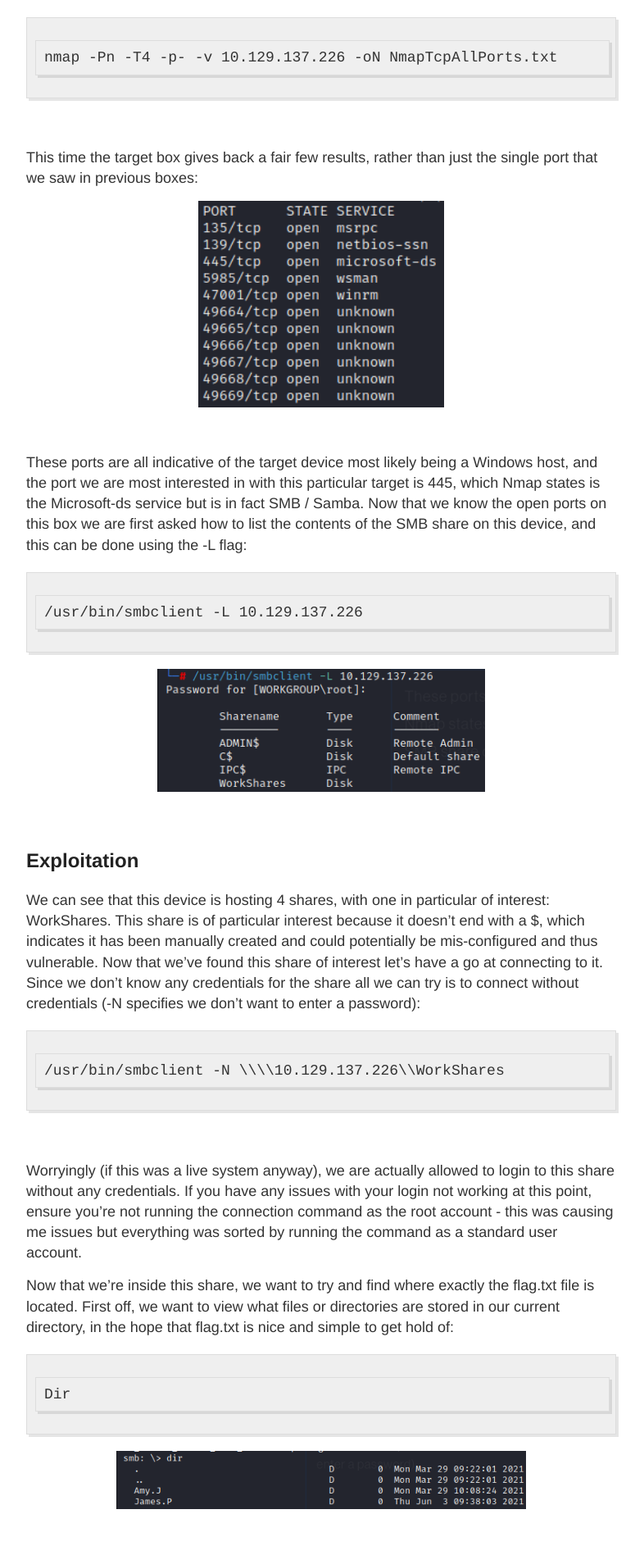
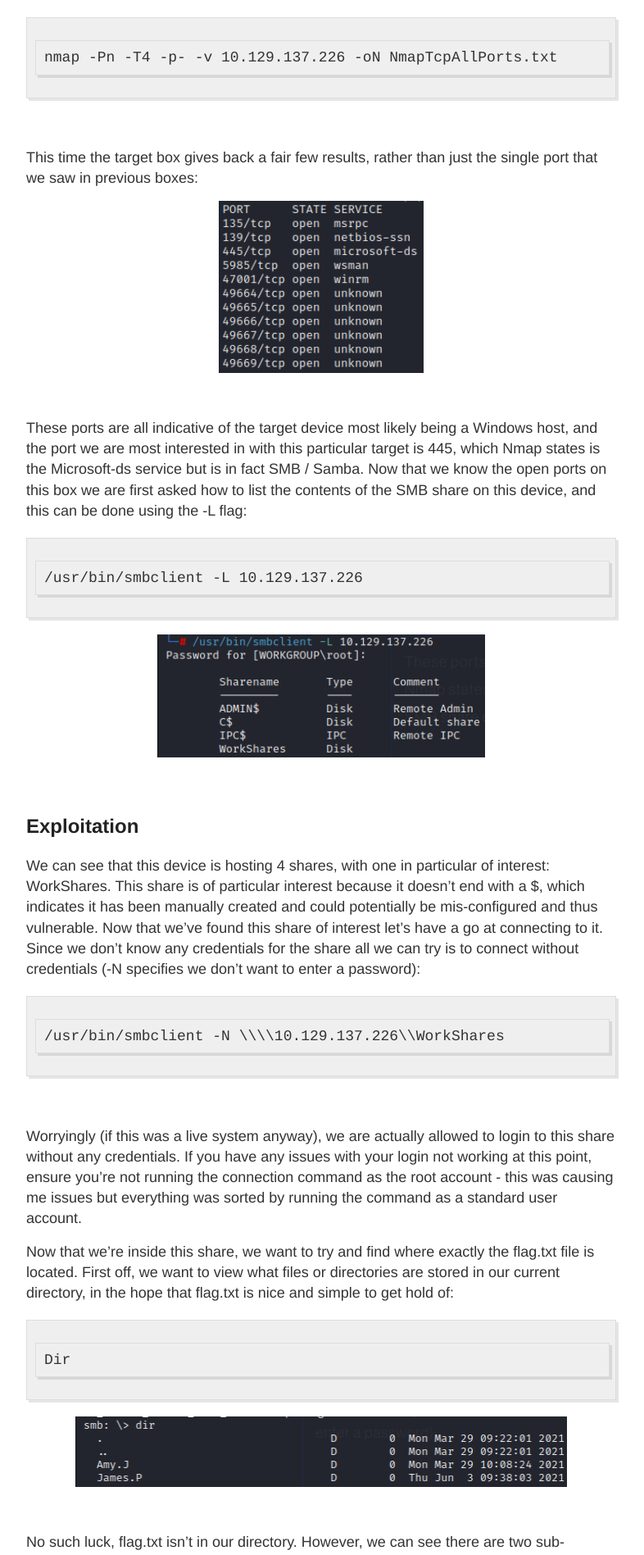
Before and after one commit to LeeDorning/LeeDorning.github.io, a Jekyll site: the page built from _posts/2022-07-21-Hack_The_Box_-_Dancing.md, in a window 1280 px wide. Shown: the part 690-2587 px from the top of the page at 82% size, without its empty margins (248-1034 px from the left). Built offline with Jekyll 4.4.1, drawn with Linux system fonts in a browser that asks for light colours.

Commit message:
Update 2022-07-21-Hack_The_Box_-_Dancing.md
image formatting

```diff
--- a/_posts/2022-07-21-Hack_The_Box_-_Dancing.md
+++ b/_posts/2022-07-21-Hack_The_Box_-_Dancing.md
@@ -31,7 +31,7 @@ nmap -Pn -T4 -p- -v 10.129.137.226 -oN NmapTcpAllPorts.txt
 
 This time the target box gives back a fair few results, rather than just the single port that we saw in previous boxes:
 
-![Nmap Results](https://github.com/LeeDorning/LeeDorning.github.io/blob/main/images/Hack%20The%20Box%20-%20Dancing/DancingOpenPorts.png?raw=true){:style="display:block; margin-left:auto; margin-right:auto"}{: width="300"}
+![Nmap Results](https://github.com/LeeDorning/LeeDorning.github.io/blob/main/images/Hack%20The%20Box%20-%20Dancing/DancingOpenPorts.png?raw=true){:style="display:block; margin-left:auto; margin-right:auto"}{: width="250"}
 
 &nbsp;
 
@@ -64,7 +64,7 @@ Now that we’re inside this share, we want to try and find where exactly the fl
 Dir
 ~~~
 
-![Dir Results](https://github.com/LeeDorning/LeeDorning.github.io/blob/main/images/Hack%20The%20Box%20-%20Dancing/DancingDir.png?raw=true){:style="display:block; margin-left:auto; margin-right:auto"}{: width="500"}
+![Dir Results](https://github.com/LeeDorning/LeeDorning.github.io/blob/main/images/Hack%20The%20Box%20-%20Dancing/DancingDir.png?raw=true){:style="display:block; margin-left:auto; margin-right:auto"}{: width="600"}
 
 &nbsp;
 
@@ -77,7 +77,7 @@ cd ../James.P
 ls
 ~~~
 
-![Dir Results](https://github.com/LeeDorning/LeeDorning.github.io/blob/main/images/Hack%20The%20Box%20-%20Dancing/DancingLs.png?raw=true){:style="display:block; margin-left:auto; margin-right:auto"}{: width="600"}
+![Dir Results](https://github.com/LeeDorning/LeeDorning.github.io/blob/main/images/Hack%20The%20Box%20-%20Dancing/DancingLs.png?raw=true){:style="display:block; margin-left:auto; margin-right:auto"}{: width="700"}
 
 &nbsp;
 
```
